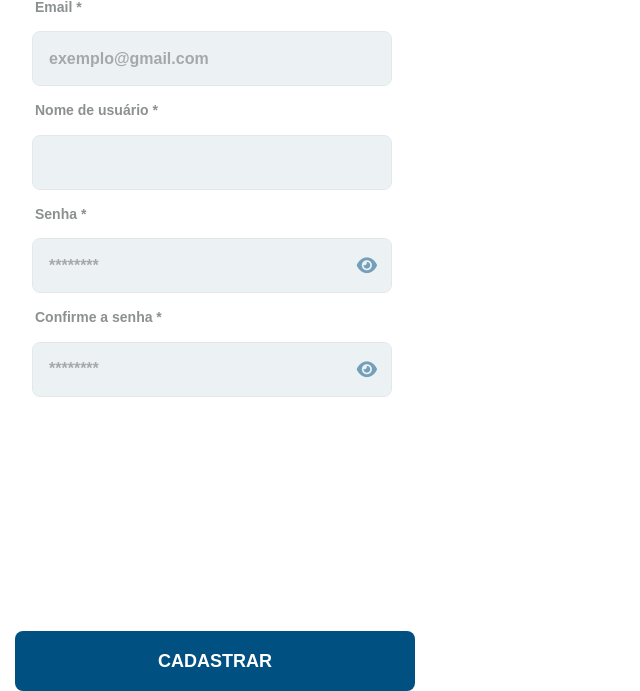
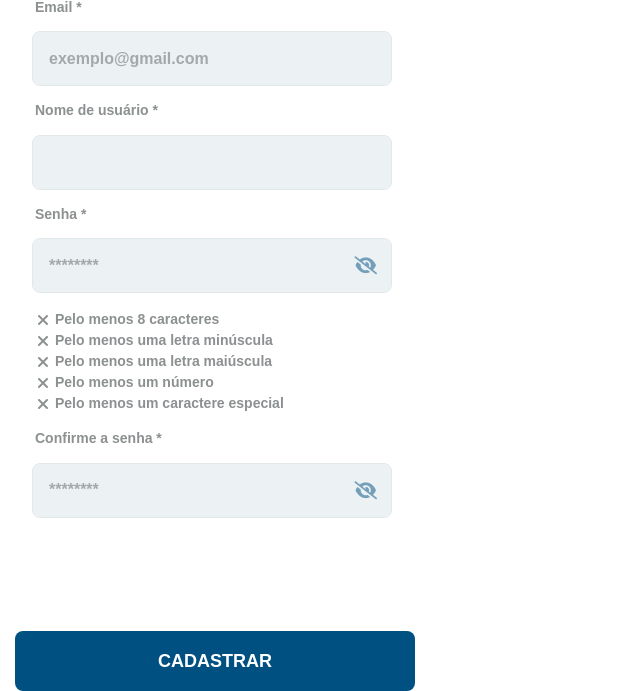
Before and after one commit to ericksoares13/INF221-COOLVERT, a Flask app: template app/templates/register.html in a window 1280 px wide. Shown: the part 169-860 px from the top of the page, without its empty margins (0-640 px from the left). Run offline with Flask 3, Linux system fonts and the light colour scheme; the template is opened without the code that fills it, so the values that code supplies are empty; some libraries are stand-ins or nearby versions.

Commit message:
Criando verificação de senha

```diff
--- a/app/templates/register.html
+++ b/app/templates/register.html
@@ -94,6 +94,13 @@
             color: rgba(0, 80, 130, 0.51);
         }
 
+        input[type="password"]::-ms-reveal,
+        input[type="password"]::-ms-clear,
+        input[type="password"]::-webkit-clear-button,
+        input[type="password"]::-webkit-reveal-button {
+            display: none;
+        }
+
         .back-button {
             position: absolute;
             top: 20px;
@@ -124,6 +131,31 @@
             position: relative;
             padding-top: 40px; /* Ajuste para espaço para o botão de voltar */
         }
+
+        #password-requirements li {
+            display: flex;
+            align-items: center;
+            font-family: 'Raleway', sans-serif;
+            font-weight: 600;
+            font-size: 14px;
+            color: #8c9091;
+            padding-left: 55px;
+            position: relative;
+        }
+
+        #password-requirements li i {
+            position: absolute;
+            left: 35px;
+            font-size: 16px;
+            color: #8c9091;
+        }
+
+        #password-requirements li.invalid i {
+            position: absolute;
+            left: 38px;
+            font-size: 16px;
+            color: #8c9091;
+        }
     </style>
 </head>
 <body>
@@ -143,12 +175,19 @@
         <div class="form-group">
             <label for="password">Senha *</label>
             <input type="password" name="password" class="form-control" id="password" placeholder="********" value="{{ password }}">
-            <i class="fas fa-eye toggle-icon" id="toggle-password"></i>
+            <i class="fas fa-eye-slash toggle-icon" id="toggle-password"></i>
         </div>
+        <ul id="password-requirements" class="list-unstyled mt-2">
+            <li id="length" class="invalid"><i class="fas fa-times"></i>Pelo menos 8 caracteres</li>
+            <li id="lowercase" class="invalid"><i class="fas fa-times"></i>Pelo menos uma letra minúscula</li>
+            <li id="uppercase" class="invalid"><i class="fas fa-times"></i>Pelo menos uma letra maiúscula</li>
+            <li id="number" class="invalid"><i class="fas fa-times"></i>Pelo menos um número</li>
+            <li id="special" class="invalid"><i class="fas fa-times"></i>Pelo menos um caractere especial</li>
+        </ul>
         <div class="form-group">
             <label for="confirm_password">Confirme a senha *</label>
             <input type="password" name="confirm_password" class="form-control" id="confirm_password" placeholder="********" value="{{ confirm_password }}">
-            <i class="fas fa-eye toggle-icon" id="toggle-confirm-password"></i>
+            <i class="fas fa-eye-slash toggle-icon" id="toggle-confirm-password"></i>
         </div>
         <button type="submit" class="btn btn-lg button">CADASTRAR</button>
     </form>
@@ -194,8 +233,7 @@
     function goBack() {
         window.location.href = '/';
     }
-</script>
-<script>
+
     document.addEventListener('DOMContentLoaded', (event) => {
         const invalid_email_error = "{{ invalid_email_error }}";
         if (invalid_email_error) {
@@ -223,6 +261,42 @@
             $('#errorModal').modal('show');
         }
     });
+
+    document.addEventListener('DOMContentLoaded', (event) => {
+        function updatePasswordRequirements() {
+            const senha = document.getElementById('password').value;
+
+            const lengthCriteria = senha.length >= 8;
+            document.getElementById('length').classList.toggle('valid', lengthCriteria);
+            document.getElementById('length').classList.toggle('invalid', !lengthCriteria);
+            document.getElementById('length').querySelector('i').className = lengthCriteria ? 'fas fa-check' : 'fas fa-times';
+
+            const lowercaseCriteria = /[a-z]/.test(senha);
+            document.getElementById('lowercase').classList.toggle('valid', lowercaseCriteria);
+            document.getElementById('lowercase').classList.toggle('invalid', !lowercaseCriteria);
+            document.getElementById('lowercase').querySelector('i').className = lowercaseCriteria ? 'fas fa-check' : 'fas fa-times';
+
+            const uppercaseCriteria = /[A-Z]/.test(senha);
+            document.getElementById('uppercase').classList.toggle('valid', uppercaseCriteria);
+            document.getElementById('uppercase').classList.toggle('invalid', !uppercaseCriteria);
+            document.getElementById('uppercase').querySelector('i').className = uppercaseCriteria ? 'fas fa-check' : 'fas fa-times';
+
+            const numberCriteria = /\d/.test(senha);
+            document.getElementById('number').classList.toggle('valid', numberCriteria);
+            document.getElementById('number').classList.toggle('invalid', !numberCriteria);
+            document.getElementById('number').querySelector('i').className = numberCriteria ? 'fas fa-check' : 'fas fa-times';
+
+            const specialCriteria = /[@$!%*?&]/.test(senha);
+            document.getElementById('special').classList.toggle('valid', specialCriteria);
+            document.getElementById('special').classList.toggle('invalid', !specialCriteria);
+            document.getElementById('special').querySelector('i').className = specialCriteria ? 'fas fa-check' : 'fas fa-times';
+        }
+
+        document.getElementById('password').addEventListener('input', updatePasswordRequirements);
+        document.getElementById('confirm_password').addEventListener('input', updatePasswordRequirements);
+
+        updatePasswordRequirements();
+    });
 </script>
 </body>
 </html>
```
Also changed, not shown: app/routes/Register.py (+59 -35 lines).
